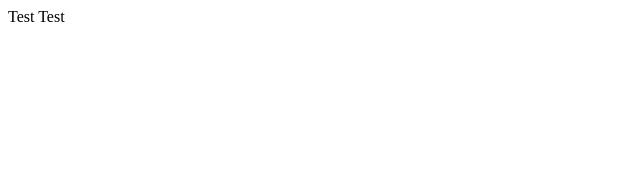
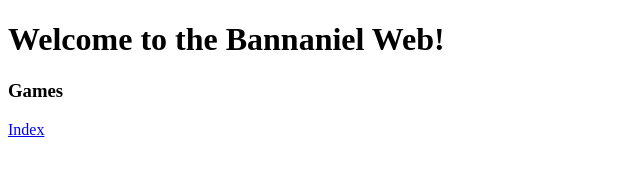
Before and after one commit to Banaaaniel/Banaaaniel.github.io, a plain HTML site: page index.html in a window 1280 px wide. Shown: the whole page, without its empty margins (0-640 px from the left). Drawn offline with Linux system fonts and the light colour scheme.

Commit message:
Update index.html

```diff
--- a/index.html
+++ b/index.html
@@ -1,10 +1,13 @@
-<html>
-  <head>
-    <title>
-      Wbsite
-    </title>
-  </head>
-  <body>
-    Test Test
-  </body>
+<!DOCTYPE html>
+<html lang="en">
+<head>
+    <meta charset="UTF-8">
+    <meta name="viewport" content="width=device-width, initial-scale=1.0">
+    <title>Banaaaniel Web</title>
+</head>
+<body>
+    <h1>Welcome to the Bannaniel Web!</h1>
+    <h3>Games</h3>
+    <a href="web_games/index.html">Index</a>
+</body>
 </html>
```
